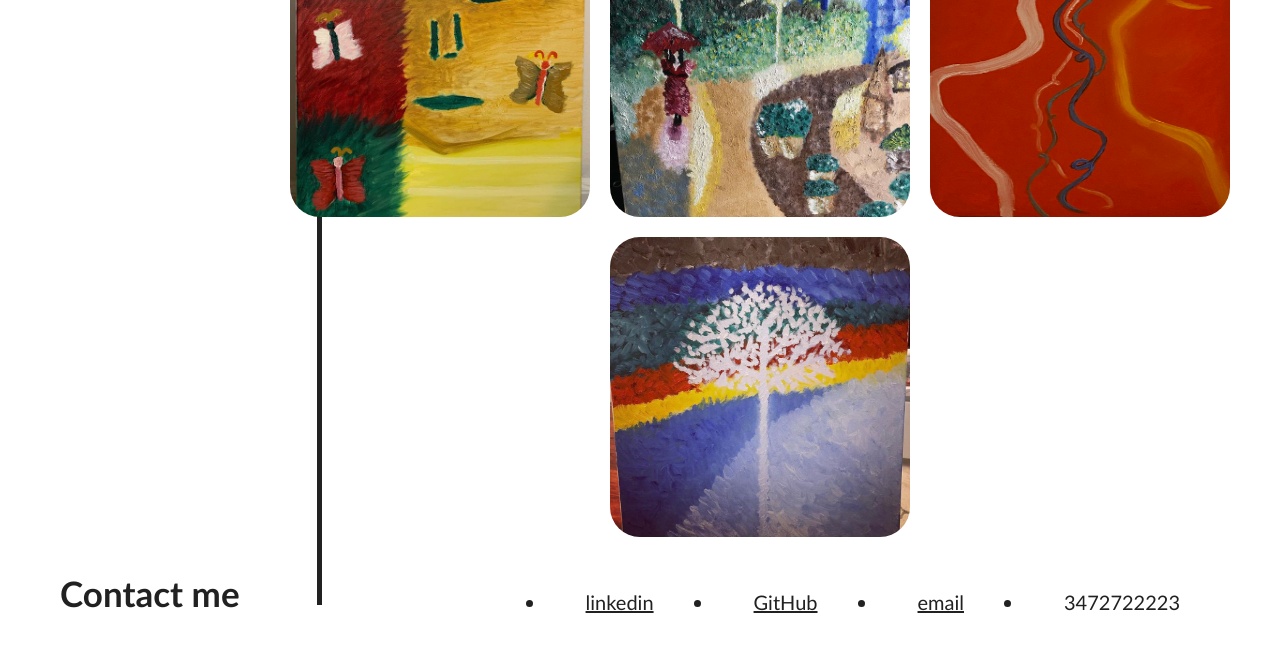
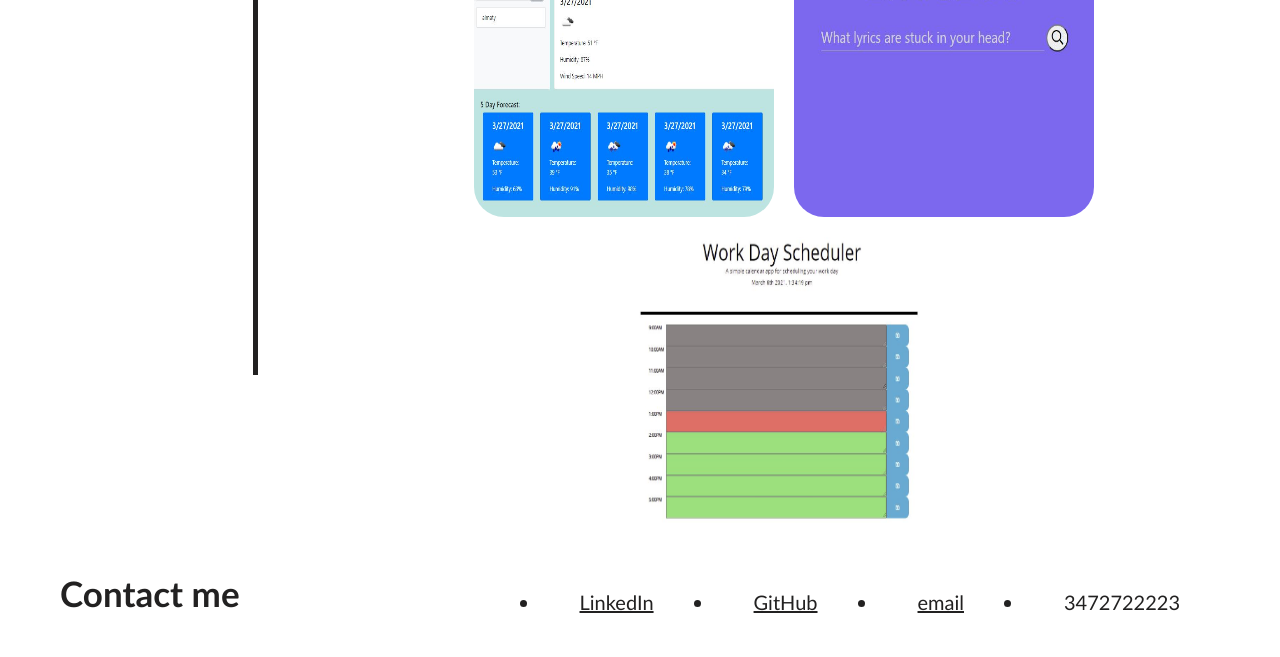
Before and after one commit to GulshatT/HW-Portfolio-vol2, a plain HTML site: page index.html in a window 1280 px wide. Shown: the part 711-1368 px from the top of the page. Drawn offline with Linux system fonts and the light colour scheme.

Commit message:
adding the links

```diff
--- a/assets/css/style.css
+++ b/assets/css/style.css
@@ -116,9 +116,9 @@ p {
 }
 .vl {
     border-left: 5px solid var(--black);
-    height: 830px;
+    height: 600px;
     position: absolute;
-    left: 25%;
+    left: 20%;
     margin-left: -3px;
     margin-top: 38%;
     top: 0;
@@ -187,8 +187,8 @@ p {
     display: inline;
 }*/
 
-@media screen and (max-width: 680px) {
+@media screen and (max-width: 768px) {
     body {
-        min-width: 10rem;
+        min-width: 40rem;
     }
-  }
+}
--- a/index.html
+++ b/index.html
@@ -37,21 +37,16 @@
               <h2>Work</h2>
               <div class="work-container">
             <div class="content_img">
-                  <img src="./assets/images/face.jpg"/>
-                  <div>The Face</div>
+                  <a href="https://gulshatt.github.io/HW-Weather-dashboard/"><img src="./assets/images/weather_d.JPG"/></a></li>
+                  <div>Weather Dashboard</div>
             </div>
             <div class="content_img">
-                  <img src="assets/images/lady&umbrella.jpg"/>
-                  <div>Lady & Umbrella</div>
+                  <a href="https://gulshatt.github.io/lyric-search/"><img src="./assets/images/Lyricboo.JPG"/></a>
+                  <div>LyricBoo</div>
              </div>
              <div class="content_img">
-                  <img src="assets/images/lovers.jpg"/>
-                  <div>Lovers</div>
-            </div>
-            <div class="content_img">
-                  <img src="./assets/images/edem garden.jpg"/>
-                  <div>Edem Tree</div>
-            </div>
+                  <a href="https://gulshatt.github.io/HW5-Scheduler/"><img src="./assets/images/Day_scheduler.JPG"/></a>
+                  <div>Day scheduler</div>
             </div>
       </section>
       <section>
@@ -61,7 +56,7 @@
                 <li>3472722223</li>
                 <li><a href="https://accounts.google.com" target="_blank">email</a></li>
               <li><a href="https://github.com/GulshatT" target="_blank">GitHub</a></li>
-              <li><a href="https://www.linkedin.com/in/gulshat-tokhtarova-1972071a7/" target="_blank">linkedin</a></li>
+              <li><a href="https://www.linkedin.com/in/gulshat-tokhtarova-1972071a7/" target="_blank">LinkedIn</a>
             </ul>
         </div>
         </section>
```
Also changed, not shown: assets/images/Day_scheduler.JPG (added), assets/images/Lyricboo.JPG (added), assets/images/edem garden.jpg (deleted), assets/images/face.jpg (deleted), assets/images/lady&umbrella.jpg (deleted), assets/images/lovers.jpg (deleted), assets/images/weather_d.JPG (added).
